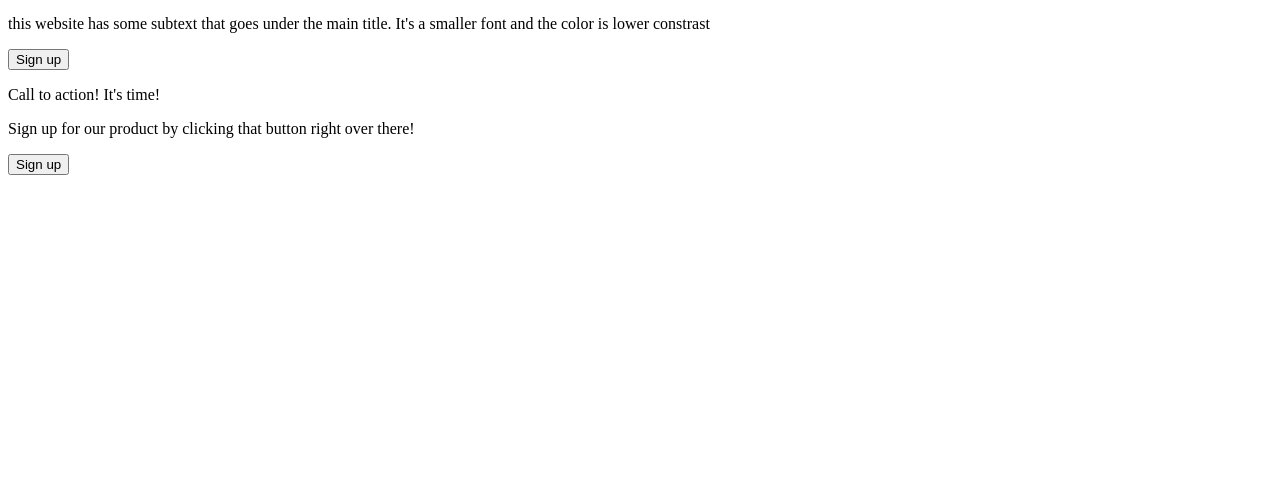
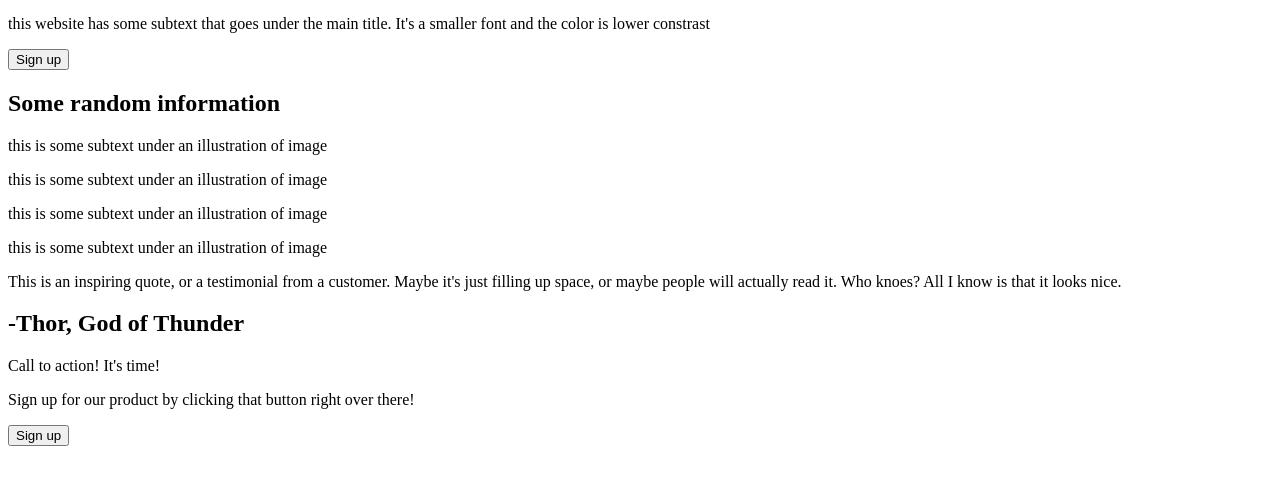
Before and after one commit to ThinhTuSGN/first-website, a plain HTML site: page index.html in a window 1280 px wide. Shown: the part 163-648 px from the top of the page. Drawn offline with Linux system fonts and the light colour scheme.

Commit message:
completed the html file

```diff
--- a/index.html
+++ b/index.html
@@ -16,15 +16,25 @@
         </div>
     </div>
 
-    <div>   <!--Advertising-->
+    <div class="advertise">   <!--Advertising-->
         <h1>This website is awesome</h1>
         <p>this website has some subtext that goes
         under the main title. It's a smaller font and the color is lower constrast</p>
         <button>Sign up</button>
     </div>
 
-    <div>
-
+    <div>   <!--Subtext-->
+        <h2>Some random information</h2>
+        <p>this is some subtext under an illustration of image</p>
+        <p>this is some subtext under an illustration of image</p>
+        <p>this is some subtext under an illustration of image</p>
+        <p>this is some subtext under an illustration of image</p>
+        <p>
+            This is an inspiring quote, or a testimonial from a customer.
+            Maybe it's just filling up space, or maybe people will actually read it.
+            Who knoes? All I know is that it looks nice.
+        </p>
+        <h2>-Thor, God of Thunder</h2>
     </div>
 
     <div class="footer">
```
